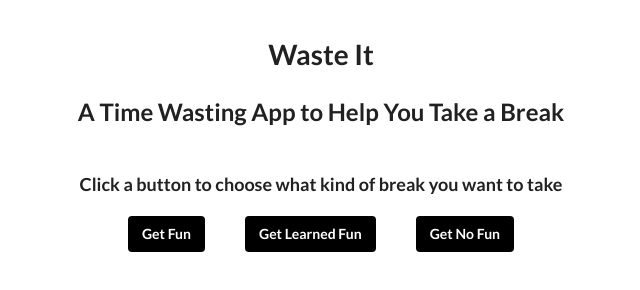
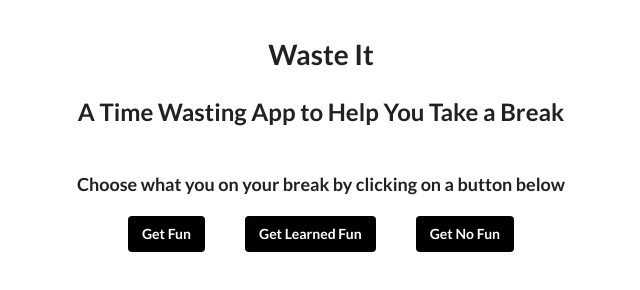
Before and after one commit to heathergh/wasteIt, a plain HTML site: page index.html in a window 1280 px wide. Shown: the full height of the page, 319-959 px from the left. Drawn offline with nearby package versions, Linux system fonts and the light colour scheme.

Commit message:
Made instructions clearer to user

```diff
--- a/index.html
+++ b/index.html
@@ -11,7 +11,7 @@
 <body>
     <h1 class="ui center aligned header">Waste It</h1>
     <h2 class="ui center aligned header">A Time Wasting App to Help You Take a Break</h2>
-    <h3 class="ui center aligned header">Click a button to choose what kind of break you want to take</h3>
+    <h3 class="ui center aligned header">Choose what you on your break by clicking on a button below</h3>
     <div class="ui center aligned grid container">
         <button class="ui button get-fun">
             Get Fun
```
